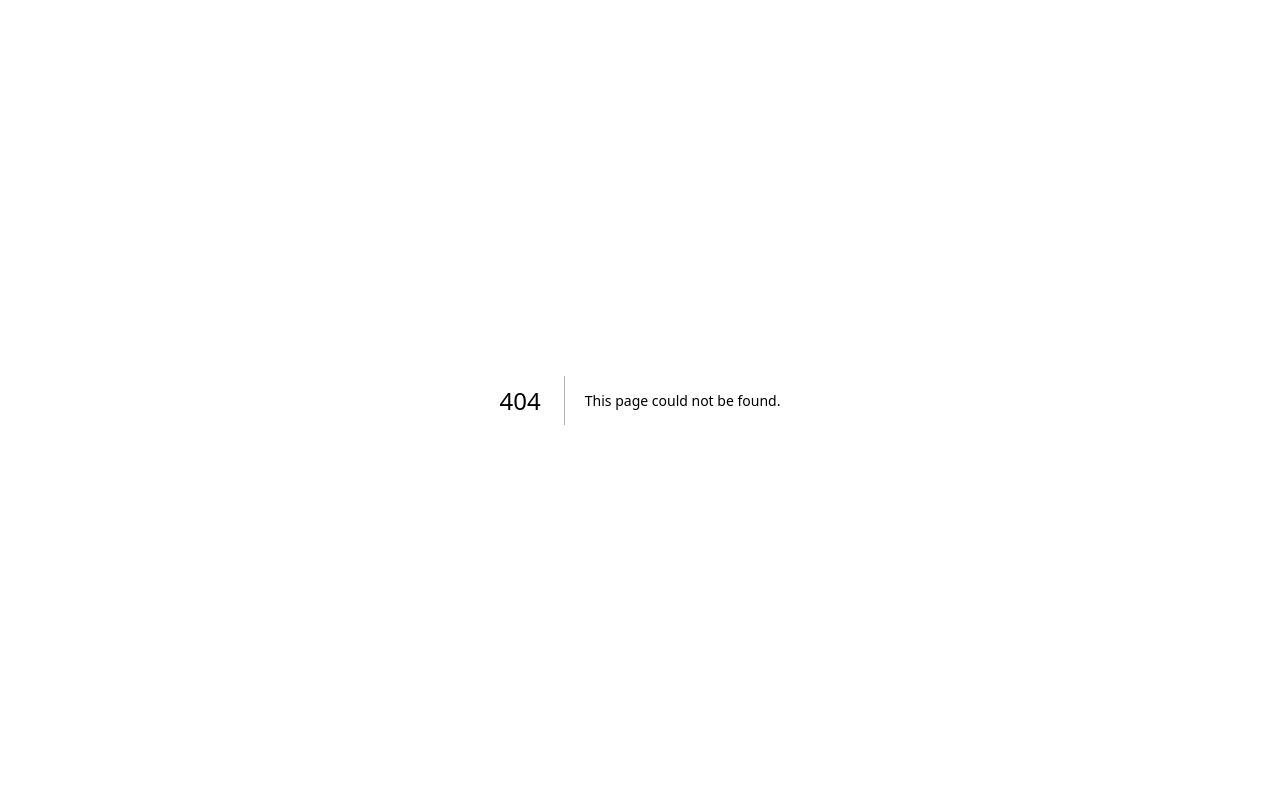
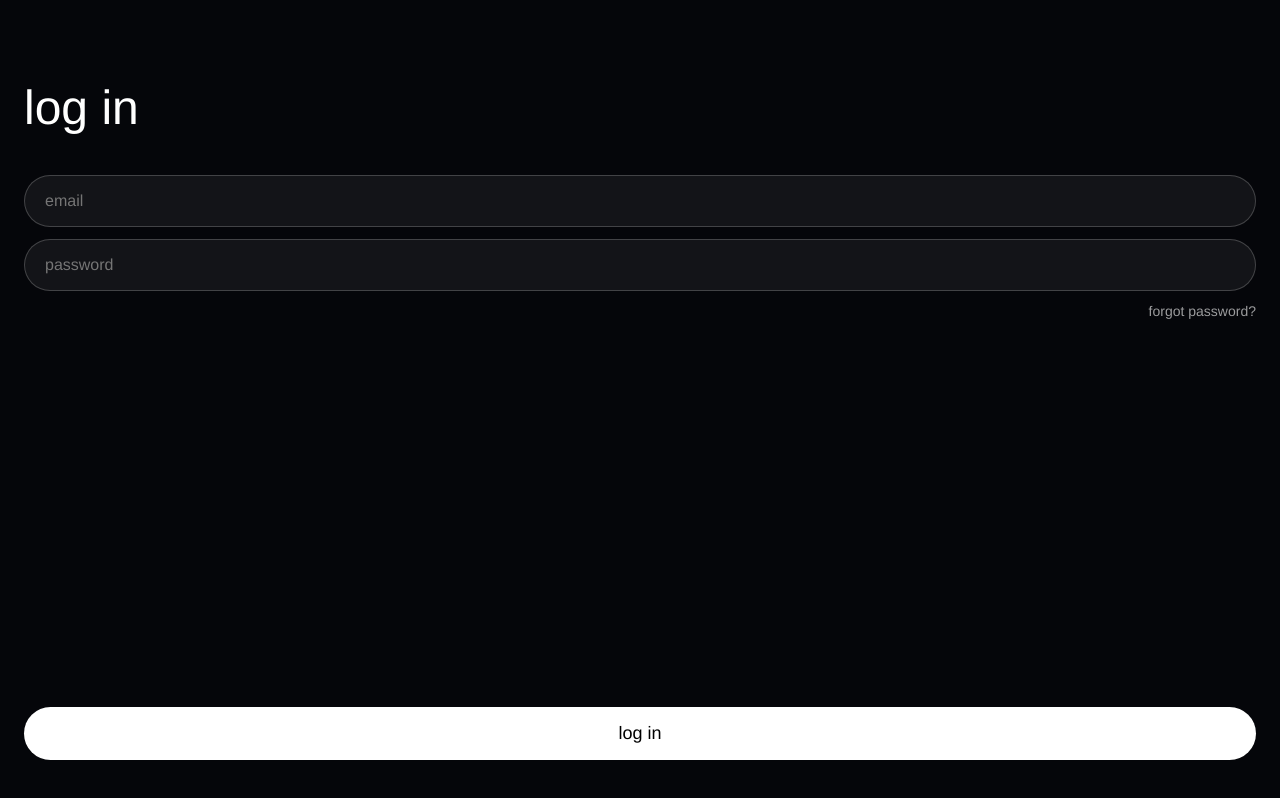
Before and after one commit to maxusmanov/connection-app, a Next.js app: page /login in a window 1280 px wide. Before the commit this address had no page. Built offline with nearby package versions, Linux system fonts and the light colour scheme.

Commit message:
Add login page and link Button support

```diff
--- a/app/components/Button.module.css
+++ b/app/components/Button.module.css
@@ -5,6 +5,10 @@
   font-size: 18px;
   font-family: inherit;
   cursor: pointer;
+  display: block;
+  text-align: center;
+  text-decoration: none;
+  box-sizing: border-box;
 }
 
 .primary {
--- a/app/components/Button.tsx
+++ b/app/components/Button.tsx
@@ -1,15 +1,23 @@
 import type { ReactNode } from "react";
+import Link from "next/link";
 import styles from "./Button.module.css";
 
 type ButtonProps = {
   children: ReactNode;
   variant?: "primary" | "secondary";
+  href?: string;
 };
 
-export default function Button({ children, variant = "primary" }: ButtonProps) {
-  return (
-    <button className={`${styles.button} ${styles[variant]}`}>
-      {children}
-    </button>
-  );
+export default function Button({ children, variant = "primary", href }: ButtonProps) {
+  const className = `${styles.button} ${styles[variant]}`;
+
+  if (href) {
+    return (
+      <Link href={href} className={className}>
+        {children}
+      </Link>
+    );
+  }
+
+  return <button className={className}>{children}</button>;
 }
--- /dev/null
+++ b/app/login/page.module.css
@@ -0,0 +1,47 @@
+.main {
+  min-height: 100vh;
+  background: #05060a;
+  color: white;
+  padding: 80px 24px 40px;
+  font-family: "Helvetica Neue", Helvetica, Arial, sans-serif;
+  display: flex;
+  flex-direction: column;
+}
+
+.title {
+  font-size: 48px;
+  font-weight: 300;
+  margin: 0 0 40px;
+}
+
+.form {
+  display: flex;
+  flex-direction: column;
+  gap: 12px;
+}
+
+.input {
+  padding: 16px 20px;
+  border-radius: 999px;
+  border: 1px solid rgba(255, 255, 255, 0.2);
+  background: rgba(255, 255, 255, 0.06);
+  color: white;
+  font-size: 16px;
+  font-family: inherit;
+  outline: none;
+}
+
+.input:focus {
+  border-color: rgba(255, 255, 255, 0.6);
+}
+
+.forgot {
+  align-self: flex-end;
+  color: rgba(255, 255, 255, 0.6);
+  font-size: 14px;
+  text-decoration: none;
+}
+
+.actions {
+  margin-top: auto;
+}
--- /dev/null
+++ b/app/login/page.tsx
@@ -0,0 +1,20 @@
+import Button from "../components/Button";
+import styles from "./page.module.css";
+
+export default function Login() {
+  return (
+    <main className={styles.main}>
+      <h1 className={styles.title}>log in</h1>
+
+      <div className={styles.form}>
+        <input className={styles.input} type="email" placeholder="email" />
+        <input className={styles.input} type="password" placeholder="password" />
+        <a className={styles.forgot} href="#">forgot password?</a>
+      </div>
+
+      <div className={styles.actions}>
+        <Button>log in</Button>
+      </div>
+    </main>
+  );
+}
--- a/app/page.tsx
+++ b/app/page.tsx
@@ -8,7 +8,7 @@ export default function Home() {
       <p className={styles.subtitle}>rate what you’re listening to.</p>
         <div className={styles.actions}>
         <Button>sign up</Button>
-        <Button variant="secondary">log in</Button>
+        <Button variant="secondary" href="/login">log in</Button>
       </div>
     </main>
   );
```
